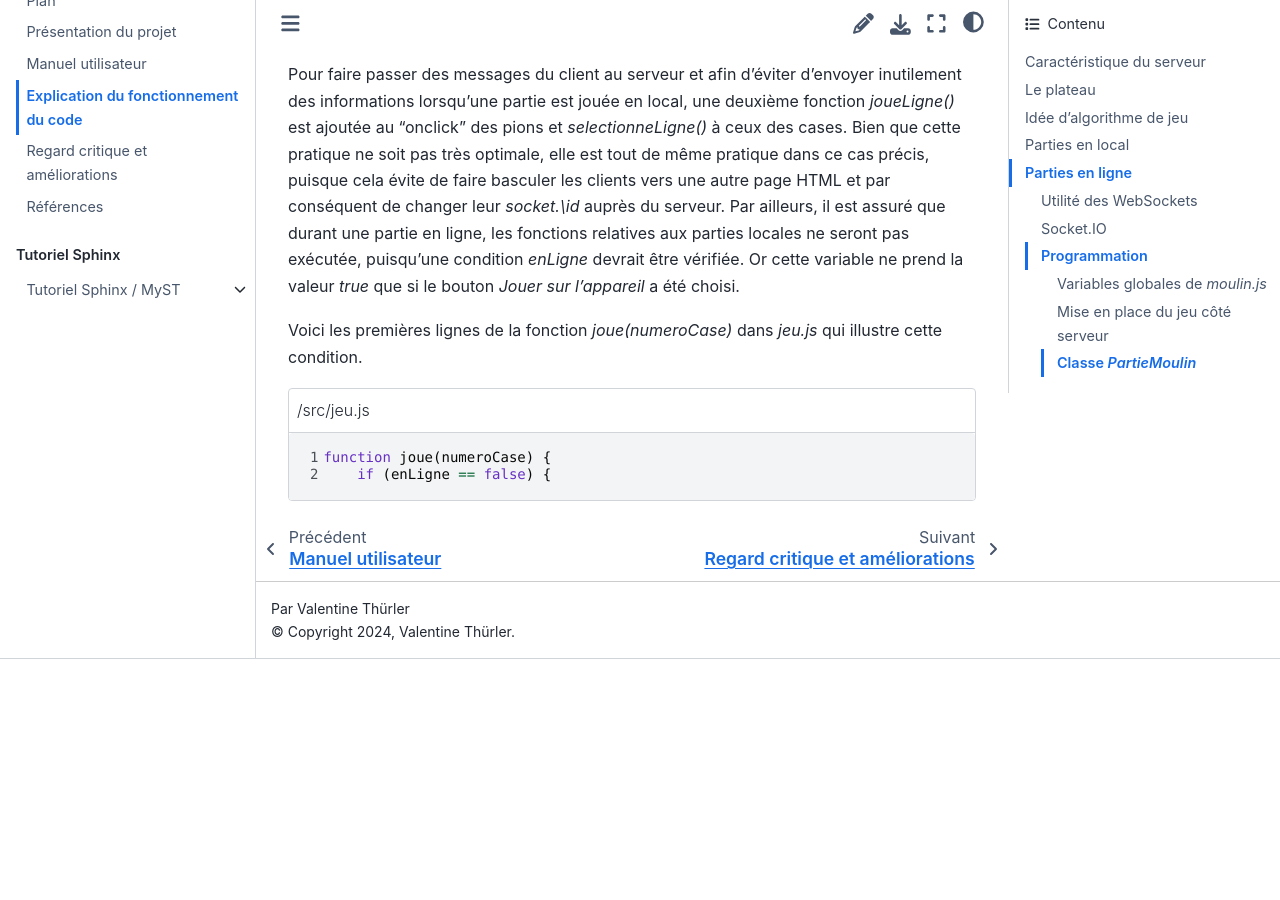
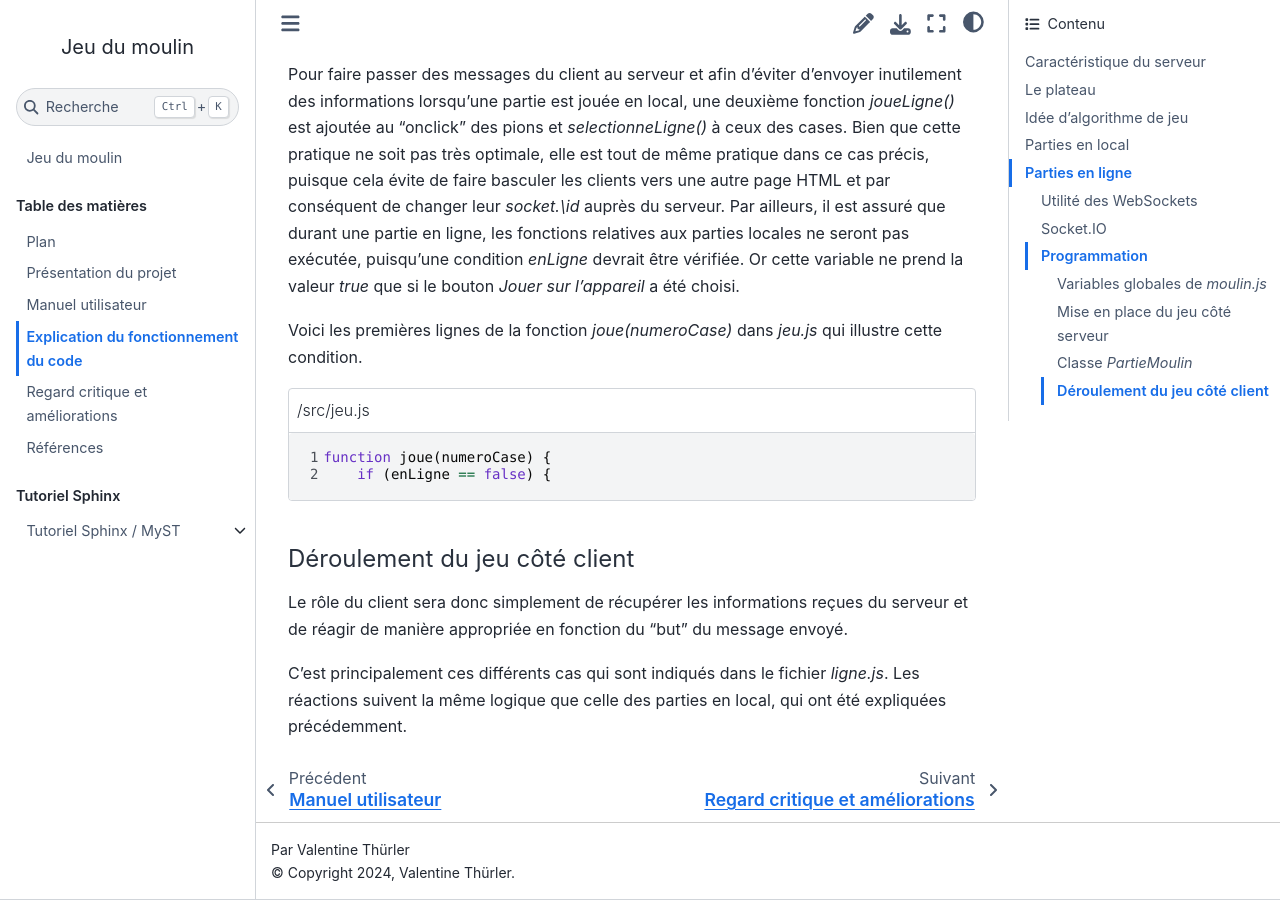
Before and after one commit to valentinethrlr/projet_moulin_documentation, a Sphinx documentation site: the page built from source/explication.md, in a window 1280 px wide and 900 px high, scrolled down 14957 px. Built offline with Sphinx 7.4.7 and the Sphinx Book theme 1.1.4, drawn with Linux system fonts in a browser that asks for light colours; cross-references to code outside the pages are shown as plain code; before the commit the page ends 15616 px from its top, so only the background shows below that.

Commit message:
explications

````diff
--- a/source/explication.md
+++ b/source/explication.md
@@ -334,3 +334,9 @@ Voici les premières lignes de la fonction <em>joue(numeroCase)</em> dans <em>je
 :linenos: true
 :lines: 163, 172
 ```
+
+#### Déroulement du jeu côté client
+
+Le rôle du client sera donc simplement de récupérer les informations reçues du serveur et de réagir de manière appropriée en fonction du "but" du message envoyé.
+
+C'est principalement ces différents cas qui sont indiqués dans le fichier <em>ligne.js</em>. Les réactions suivent la même logique que celle des parties en local, qui ont été expliquées précédemment.
````
